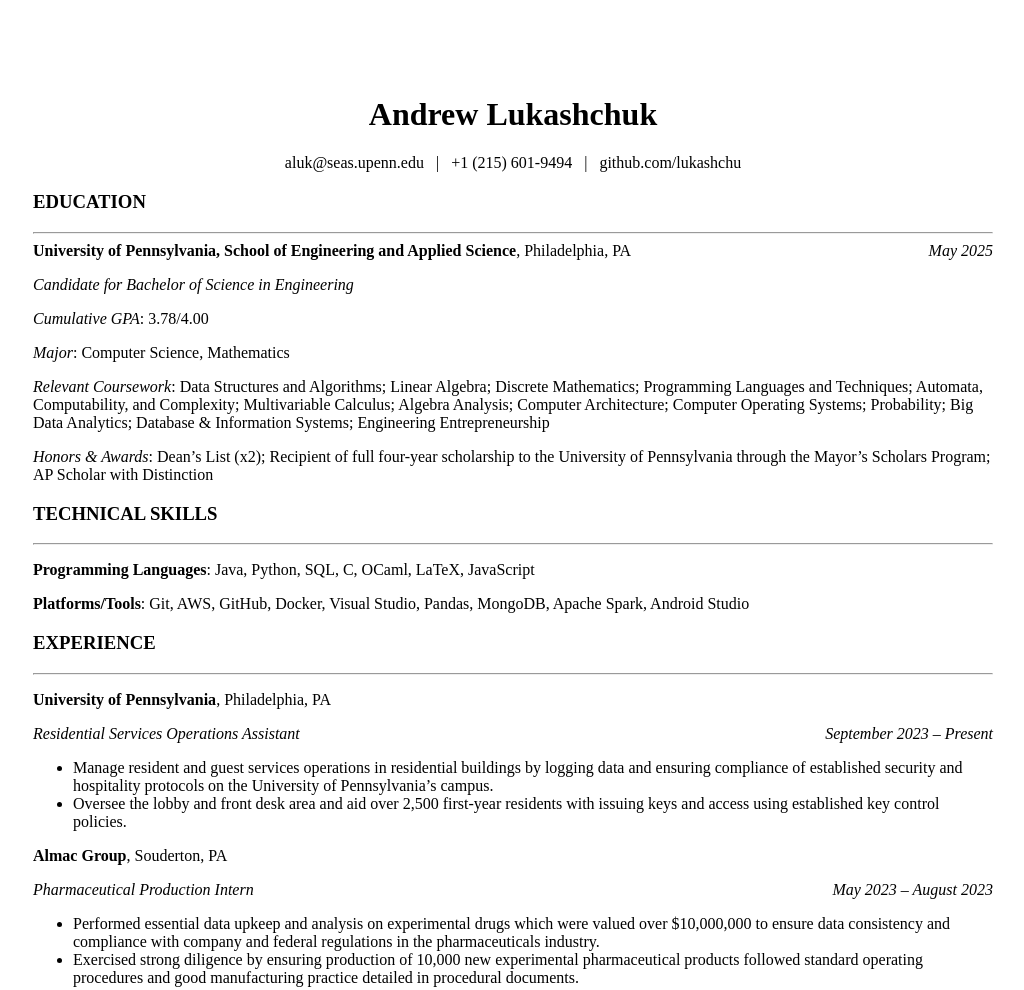
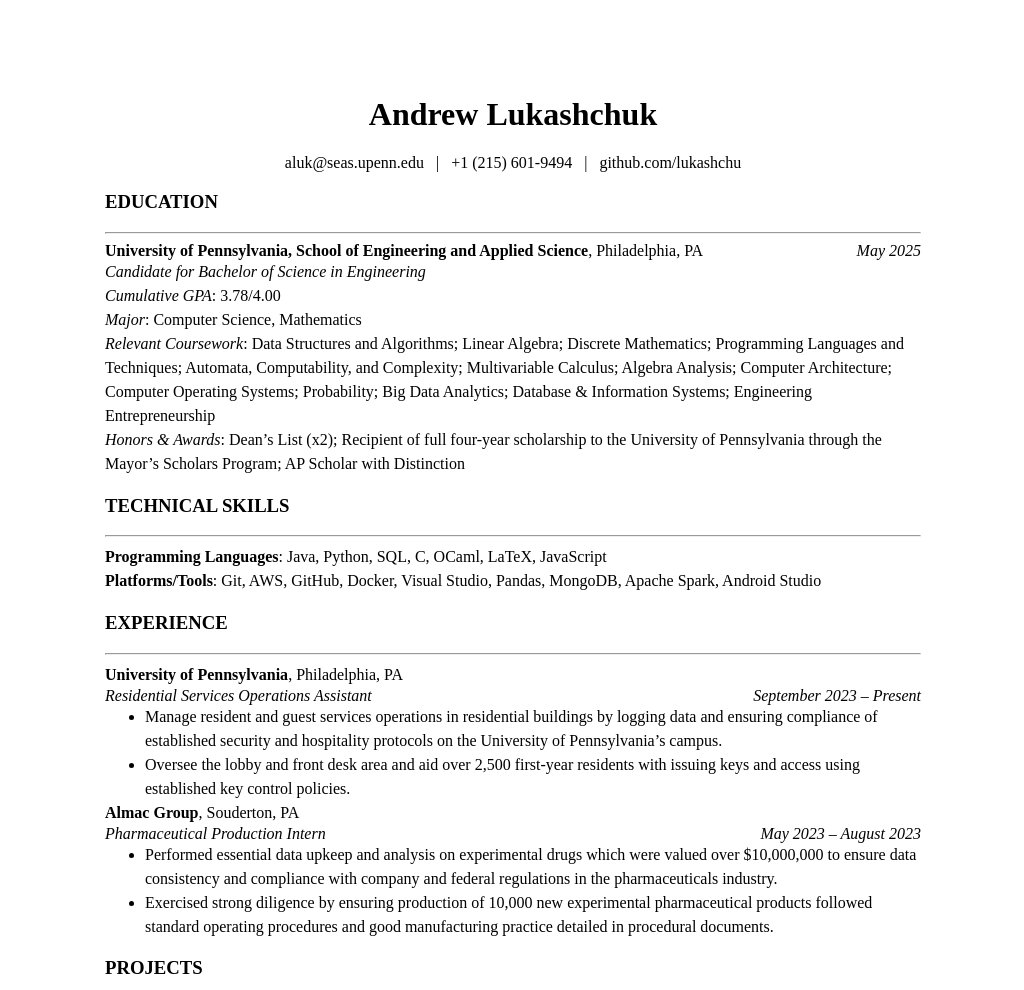
Before and after one commit to lukashchu/resume, a plain HTML site: page index.html in a window 1280 px wide. Shown: the top 990 px of the page, without its empty margins (127-1151 px from the left). Drawn offline with Linux system fonts and the light colour scheme.

Commit message:
Update styles.css

```diff
--- a/styles.css
+++ b/styles.css
@@ -5,7 +5,7 @@ body {
     margin-top: 1in;
     margin-bottom: 1in;
     font-family: "Times New Roman";
-    max-width: 75%;
+    max-width: 8.5in;
 }
 
 a:link {
@@ -27,3 +27,13 @@ a:active {
   text-decoration: none;
 	color: black;
 }
+
+p {
+  line-height: 1.5;
+	margin: 0 0;
+}
+
+ul {
+  line-height: 1.5;
+	margin: 0 0;
+}
```
